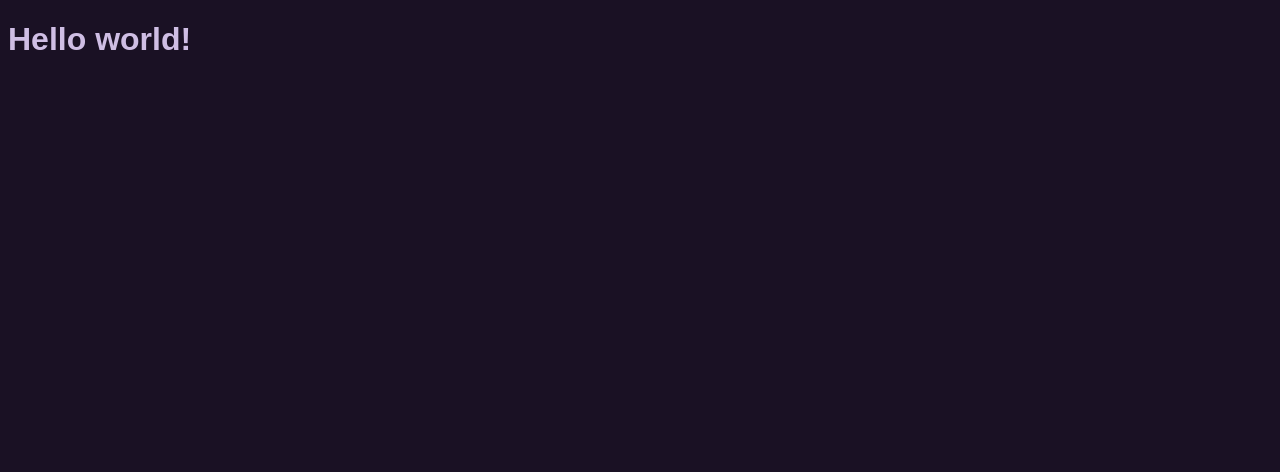
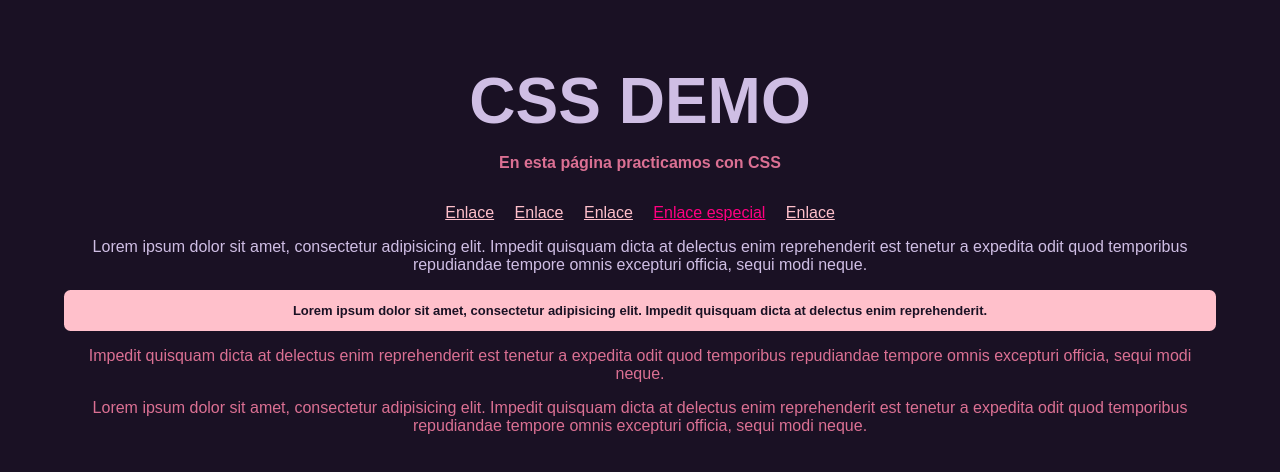
Before and after one commit to DATW-2026/demo-css, a website: page index.html in a window 1280 px wide. Drawn offline with Linux system fonts and the light colour scheme.

Commit message:
Update democss

```diff
--- a/index.css
+++ b/index.css
@@ -1,8 +1,65 @@
+* {
+    box-sizing: border-box;
+}
+
 body {
     font-family: Arial, Helvetica, sans-serif;
     background-color: rgb(26, 17, 36);
+    color: rgb(207, 190, 228);
+    text-align: center;
+    margin: 1em;
+    padding: 3em;
 }
 
 h1 {
-    color: rgb(207, 190, 228);
+    font-size: 4em;
+    font-weight: bolder;
+    margin-top: 0em;
+    margin-bottom: 0em;
 }
+
+hgroup {
+    p {
+        color: palevioletred;
+        margin-bottom: 2em;
+        font-weight: bold;
+    }
+}
+
+#cool-p {
+    background-color: pink;
+    color: rgb(26, 17, 36);
+    padding: 1em;
+    font-weight: bold;
+    font-size: small;
+    border-radius: 0.5em;
+
+    &:hover {
+        background-color: rgb(255, 0, 128);
+        color: pink;
+    }
+}
+
+.pink-p {
+    color: palevioletred;
+    &:hover {
+        color: aquamarine;
+    }
+}
+
+a {
+    color: pink;
+}
+
+ul {
+    padding-inline-start: 0;
+}
+
+li {
+    display: inline;
+    padding: 0.5em;
+}
+
+[target='_blank'] {
+    color: rgb(255, 0, 128);
+}
--- a/index.html
+++ b/index.html
@@ -12,6 +12,45 @@
         <link rel="shortcut icon" href="favicon.svg" type="image/xml-svg" />
     </head>
     <body>
-        <h1>Hello world!</h1>
+        <header>
+            <hgroup>
+                <h1>CSS DEMO</h1>
+                <p>En esta página practicamos con CSS</p>
+            </hgroup>
+
+            <nav>
+                <ul>
+                    <li><a href="#">Enlace</a></li>
+                    <li><a href="#">Enlace</a></li>
+                    <li><a href="#">Enlace</a></li>
+                    <li><a href="#" target="_blank">Enlace especial</a></li>
+                    <li><a href="#">Enlace</a></li>
+                </ul>
+            </nav>
+        </header>
+
+        <section>
+            <p>
+                Lorem ipsum dolor sit amet, consectetur adipisicing elit.
+                Impedit quisquam dicta at delectus enim reprehenderit est
+                tenetur a expedita odit quod temporibus repudiandae tempore
+                omnis excepturi officia, sequi modi neque.
+            </p>
+            <p id="cool-p">
+                Lorem ipsum dolor sit amet, consectetur adipisicing elit.
+                Impedit quisquam dicta at delectus enim reprehenderit.
+            </p>
+            <p class="pink-p">
+                Impedit quisquam dicta at delectus enim reprehenderit est
+                tenetur a expedita odit quod temporibus repudiandae tempore
+                omnis excepturi officia, sequi modi neque.
+            </p>
+            <p class="pink-p">
+                Lorem ipsum dolor sit amet, consectetur adipisicing elit.
+                Impedit quisquam dicta at delectus enim reprehenderit est
+                tenetur a expedita odit quod temporibus repudiandae tempore
+                omnis excepturi officia, sequi modi neque.
+            </p>
+        </section>
     </body>
 </html>
```
